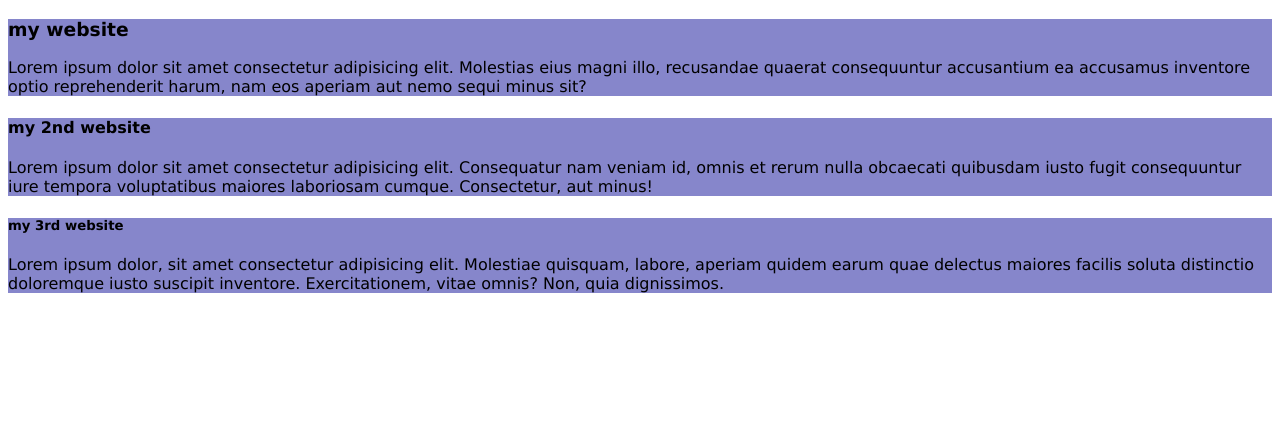
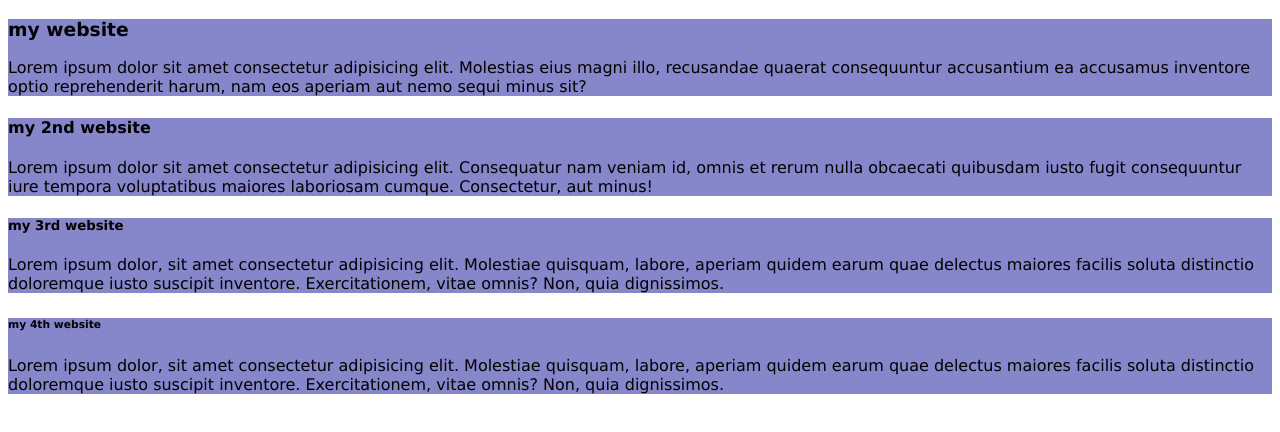
Before and after one commit to fatemasohi2003/My-github-repo1, a plain HTML site: page index.html in a window 1280 px wide. Drawn offline with Linux system fonts and the light colour scheme.

Commit message:
added 4th blog

```diff
--- a/index.html
+++ b/index.html
@@ -14,5 +14,7 @@
 </h4> <p>Lorem ipsum dolor sit amet consectetur adipisicing elit. Consequatur nam veniam id, omnis et rerum nulla obcaecati quibusdam iusto fugit consequuntur iure tempora voluptatibus maiores laboriosam cumque. Consectetur, aut minus!</p></div>
 
 <div><h5>my 3rd website</h5><p>Lorem ipsum dolor, sit amet consectetur adipisicing elit. Molestiae quisquam, labore, aperiam quidem earum quae delectus maiores facilis soluta distinctio doloremque iusto suscipit inventore. Exercitationem, vitae omnis? Non, quia dignissimos.</p></div>
+
+<div><h6>my 4th website</h6><p>Lorem ipsum dolor, sit amet consectetur adipisicing elit. Molestiae quisquam, labore, aperiam quidem earum quae delectus maiores facilis soluta distinctio doloremque iusto suscipit inventore. Exercitationem, vitae omnis? Non, quia dignissimos.</p></div>
 </body>
 </html>
```
